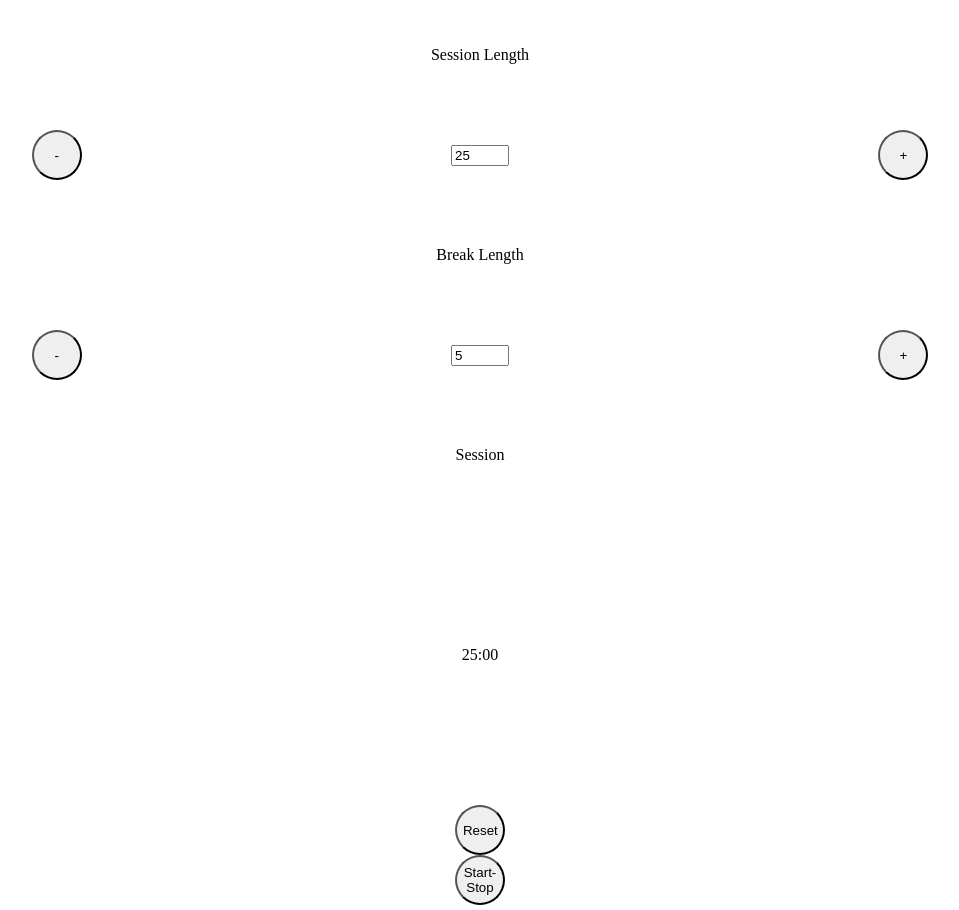
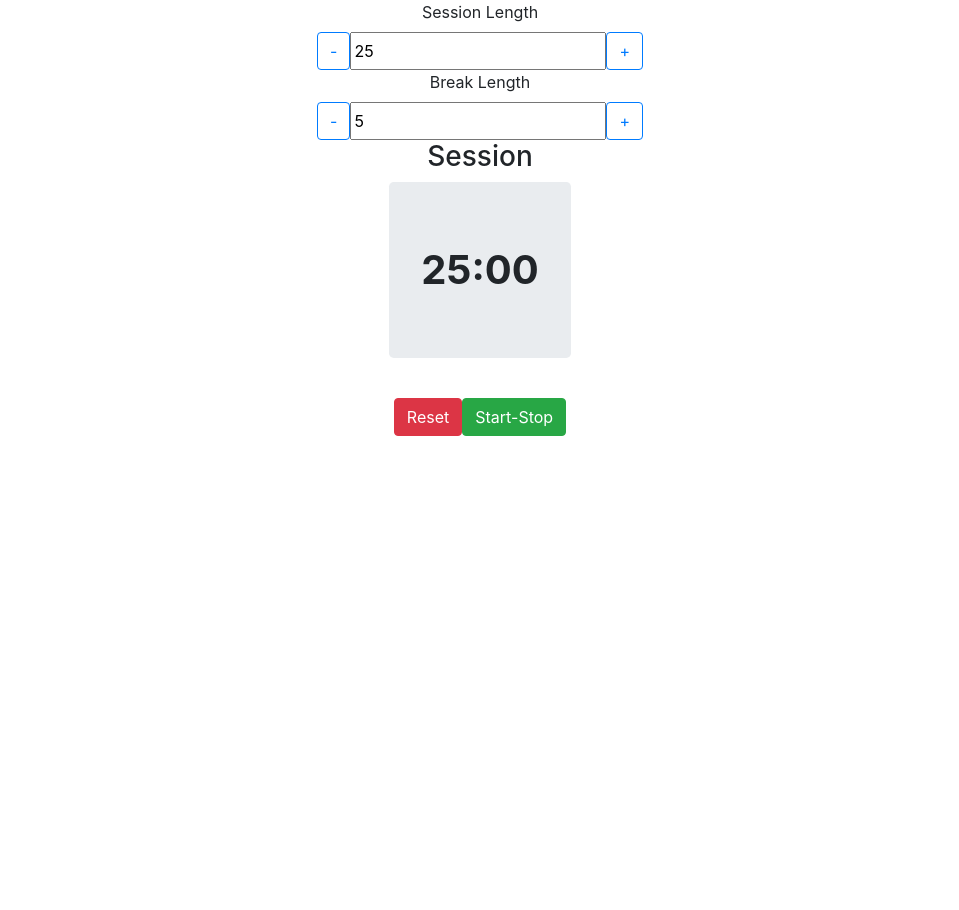
Before and after one commit to Farmanara/pomodoro, a React app: page / in a window 1280 px wide. Shown: the whole page, without its empty margins (160-1119 px from the left). After the commit the page ends 800 px from the top, so only its background shows below. Built offline with nearby package versions, Linux system fonts and the light colour scheme.

Commit message:
getting familiar with bootstrap

```diff
--- a/public/index.html
+++ b/public/index.html
@@ -1,31 +1,24 @@
 <!DOCTYPE html>
 <html lang="en">
   <head>
+    <!-- Required meta tags -->
     <meta charset="utf-8" />
-    <link rel="icon" href="%PUBLIC_URL%/favicon.ico" />
-    <meta name="viewport" content="width=device-width, initial-scale=1" />
-    <meta name="theme-color" content="#000000" />
     <meta
-      name="description"
-      content="Web site created using create-react-app"
+      name="viewport"
+      content="width=device-width,initial-scale=1, shrink-to-fit=no"
     />
-    <!--
-      manifest.json provides metadata used when your web app is installed on a
-      user's mobile device or desktop. See https://developers.google.com/web/fundamentals/web-app-manifest/
-    -->
-    <!--
-      Notice the use of %PUBLIC_URL% in the tags above.
-      It will be replaced with the URL of the `public` folder during the build.
-      Only files inside the `public` folder can be referenced from the HTML.
 
-      Unlike "/favicon.ico" or "favicon.ico", "%PUBLIC_URL%/favicon.ico" will
-      work correctly both with client-side routing and a non-root public URL.
-      Learn how to configure a non-root public URL by running `npm run build`.
-    -->
+    <!-- Bootstrap CSS -->
+    <link
+      rel="stylesheet"
+      href="https://cdn.jsdelivr.net/npm/bootstrap@4.5.3/dist/css/bootstrap.min.css"
+      integrity="sha384-TX8t27EcRE3e/ihU7zmQxVncDAy5uIKz4rEkgIXeMed4M0jlfIDPvg6uqKI2xXr2"
+      crossorigin="anonymous"
+    />
+
     <title>25-5-Clock</title>
   </head>
   <body>
-    <script src="https://cdn.freecodecamp.org/testable-projects-fcc/v1/bundle.js"></script>
     <noscript>You need to enable JavaScript to run this app.</noscript>
     <div id="root"></div>
     <!--
@@ -38,5 +31,16 @@
       To begin the development, run `npm start` or `yarn start`.
       To create a production bundle, use `npm run build` or `yarn build`.
     -->
+    <script
+      src="https://code.jquery.com/jquery-3.5.1.slim.min.js"
+      integrity="sha384-DfXdz2htPH0lsSSs5nCTpuj/zy4C+OGpamoFVy38MVBnE+IbbVYUew+OrCXaRkfj"
+      crossorigin="anonymous"
+    ></script>
+    <script
+      src="https://cdn.jsdelivr.net/npm/bootstrap@4.5.3/dist/js/bootstrap.bundle.min.js"
+      integrity="sha384-ho+j7jyWK8fNQe+A12Hb8AhRq26LrZ/JpcUGGOn+Y7RsweNrtN/tE3MoK7ZeZDyx"
+      crossorigin="anonymous"
+    ></script>
+    <script src="https://cdn.freecodecamp.org/testable-projects-fcc/v1/bundle.js"></script>
   </body>
 </html>
--- a/src/index.css
+++ b/src/index.css
@@ -1,78 +1,79 @@
-    html{
+/* * {
   margin: 0;
   padding: 0;
 }
-body{
+body {
   display: grid;
-    margin:0;
+  margin: 0;
+  background-color: cadetblue;
 }
 .container {
-
-    padding:5px;
+  padding: 5px;
   min-width: 365px;
   margin: 0 auto;
-    display:grid;
+  display: grid;
   grid-template-columns: 33% 33% 33%;
-    grid-template-rows: repeat(5,1fr) 3fr 1fr;
+  grid-template-rows: repeat(5, 1fr) 3fr 1fr;
   justify-content: space-around;
   justify-items: center;
   align-items: center;
+  border: 2px solid saddlebrown;
 }
-button{
+button {
   border-radius: 50%;
   height: 50px;
   width: 50px;
 }
-input{
+input {
   width: 50px;
 }
-#session-label{
+#session-label {
   grid-column: 2;
 }
 
-#session-decrement{
+#session-decrement {
   grid-column: 1;
   grid-row: 2;
 }
-#session-length{
+#session-length {
+  width: auto;
+
   grid-column: 2;
   grid-row: 2;
+  foi
 }
-#session-increment{
+#session-increment {
   grid-column: 3;
   grid-row: 2;
 }
 
-#break-label{
-
+#break-label {
   grid-column: 2;
   grid-row: 3;
 }
-#break-decrement{
+#break-decrement {
   grid-column: 1;
   grid-row: 4;
 }
-#break-length{
+#break-length {
   grid-column: 2;
   grid-row: 4;
 }
-#break-increment{
+#break-increment {
   grid-column: 3;
   grid-row: 4;
 }
-#timer-label{
-    grid-column: 2 ;
+#timer-label {
+  grid-column: 2;
   grid-row: 5;
 }
-#time-left{
+#time-left {
   grid-column: 2;
-    grid-row:6;
-
+  grid-row: 6;
 }
 
-.start-stop-reset-buttons
-{
+.start-stop-reset-buttons {
   display: grid;
   grid-column: 2;
   grid-row: 7;
-}
+} */
--- a/src/index.js
+++ b/src/index.js
@@ -1,209 +1,245 @@
-import React from 'react';
-import ReactDOM, { render } from 'react-dom';
-import './index.css';
-import alarm from '/home/fighter/mp/fccProjects/pomodoro/src/guitar.mp3'
+import React from "react";
+import ReactDOM, { render } from "react-dom";
+import "./index.css";
+import alarm from "/home/fighter/mp/fccProjects/pomodoro/src/guitar.mp3";
 
-class Clock extends React.Component{
-  constructor(props){
+class Clock extends React.Component {
+  constructor(props) {
     super(props);
 
-    this.state={
-      timer:1500,
-      sessionLength:25,
-      breakLength:5,
-      timerCounting:'OFF',
-      timerName:'Session',
-      minutes:25,
-      seconds:'00'
+    this.state = {
+      timer: 1500,
+      sessionLength: 25,
+      breakLength: 5,
+      timerCounting: "OFF",
+      timerName: "Session",
+      minutes: 25,
+      seconds: "00",
+    };
+
+    this.handleChange = this.handleChange.bind(this);
+    this.sessionDecrement = this.sessionDecrement.bind(this);
+    this.sessionIncrement = this.sessionIncrement.bind(this);
+    this.breakDecrement = this.breakDecrement.bind(this);
+    this.breakIncrement = this.breakIncrement.bind(this);
+    this.reset = this.reset.bind(this);
+    this.startStop = this.startStop.bind(this);
   }
 
-    this.handleChange=this.handleChange.bind(this);
-    this.sessionDecrement=this.sessionDecrement.bind(this);
-    this.sessionIncrement=this.sessionIncrement.bind(this);
-    this.breakDecrement=this.breakDecrement.bind(this);
-    this.breakIncrement=this.breakIncrement.bind(this);
-    this.reset=this.reset.bind(this);
-    this.startStop=this.startStop.bind(this);
+  sessionDecrement() {
+    if (this.state.sessionLength > 1)
+      this.setState({
+        sessionLength: this.state.sessionLength - 1,
+        minutes: this.state.minutes - 1,
+      });
   }
 
-
-
-
-
-
-  sessionDecrement(){
-    if(this.state.sessionLength>1)
+  sessionIncrement() {
+    if (this.state.sessionLength < 60) {
       this.setState({
-      sessionLength:this.state.sessionLength-1,
-      minutes:this.state.minutes-1
-    })
-  }
-
-  sessionIncrement(){
-    if(this.state.sessionLength<60){
-      this.setState({
-
-        sessionLength:this.state.sessionLength+1,
-        minutes:this.state.minutes+1
-
-         })
-
+        sessionLength: this.state.sessionLength + 1,
+        minutes: this.state.minutes + 1,
+      });
     }
   }
 
-
-  breakDecrement(){
-    if(this.state.breakLength>1){
+  breakDecrement() {
+    if (this.state.breakLength > 1) {
       this.setState({
-        breakLength:this.state.breakLength-1,
-      })
+        breakLength: this.state.breakLength - 1,
+      });
     }
   }
 
-  breakIncrement(){
-    if(this.state.breakLength<60){
+  breakIncrement() {
+    if (this.state.breakLength < 60) {
       this.setState({
-        breakLength:this.state.breakLength+1
-      })
+        breakLength: this.state.breakLength + 1,
+      });
     }
   }
 
-
-
-  handleChange(e){
-
+  handleChange(e) {
     //need to review regex topic
-    const re = /^[0-9\b]+$/
-    if (e.target.value === '' || re.test(e.target.value) &&e.target.value>0 && e.target.value<=60) {
-if(e.target.id=="session-length"){
-  this.setState({
-    sessionLength:e.target.value
-  },()=>{this.setState({timer:(this.state.sessionLength*60)})})
+    const re = /^[0-9\b]+$/;
+    if (
+      e.target.value === "" ||
+      (re.test(e.target.value) && e.target.value > 0 && e.target.value <= 60)
+    ) {
+      if (e.target.id == "session-length") {
+        this.setState(
+          {
+            sessionLength: e.target.value,
+          },
+          () => {
+            this.setState({ timer: this.state.sessionLength * 60 });
           }
-if(e.target.id=="break-length"){
-  this.setState({breakLength:e.target.value})
+        );
+      }
+      if (e.target.id == "break-length") {
+        this.setState({ breakLength: e.target.value });
       }
     }
   }
 
+  reset() {
+    this.setState({
+      timer: 1500,
+      sessionLength: 25,
+      breakLength: 5,
+      timerCounting: "OFF",
+      minutes: 25,
+      seconds: "00",
+      timerName: "Session",
+    });
 
-  reset(){
-    this.setState({
-      timer:1500,
-      sessionLength:25,
-      breakLength:5,
-      timerCounting:"OFF",
-     minutes:25,
-     seconds:'00',
-     timerName:'Session'
-    })
-
-
-    let beep=document.getElementById('beep');
+    let beep = document.getElementById("beep");
     beep.pause();
-    beep.currentTime=0;
-    clearInterval(this.interval)
+    beep.currentTime = 0;
+    clearInterval(this.interval);
   }
 
-startStop(){
-  switch (this.state.timerCounting){
-    case 'OFF':
+  startStop() {
+    switch (this.state.timerCounting) {
+      case "OFF":
         this.setState({
-        timerCounting:"ON",
-        timer:this.state.minutes*60
+          timerCounting: "ON",
+          timer: this.state.minutes * 60,
         });
-      this.interval=setInterval(()=> this.counter(),1000);
+        this.interval = setInterval(() => this.counter(), 1000);
         break;
 
-    case 'ON':
+      case "ON":
         this.setState({
-        timerCounting:'PAUSE'
+          timerCounting: "PAUSE",
         });
         break;
 
-    case 'PAUSE':
-      this.setState({timerCounting:'ON'});
+      case "PAUSE":
+        this.setState({ timerCounting: "ON" });
       default:
         break;
     }
   }
 
-
-counter(){
-  let beep= document.getElementById('beep')
-    if (this.state.timerCounting==='ON') {
-      const countDown = this.state.timer-1;
-      if (countDown>=0) {
-        const min =Math.floor(countDown/60);
-        const sec =countDown-min*60;
+  counter() {
+    let beep = document.getElementById("beep");
+    if (this.state.timerCounting === "ON") {
+      const countDown = this.state.timer - 1;
+      if (countDown >= 0) {
+        const min = Math.floor(countDown / 60);
+        const sec = countDown - min * 60;
 
         this.setState({
-          timer:countDown,
-          minutes:min<10? '0' +min:min,
-          seconds: sec<10? '0'+sec:sec
+          timer: countDown,
+          minutes: min < 10 ? "0" + min : min,
+          seconds: sec < 10 ? "0" + sec : sec,
         });
-        if (countDown===0){
-          beep.play()
+        if (countDown === 0) {
+          beep.play();
+        }
+      } else {
+        let ntimerName, ntimerLength, ntimer, nSec;
+        if (this.state.timerName === "Session") {
+          ntimerName = "Break";
+          ntimerLength = this.state.breakLength;
+        } else {
+          ntimerName = "Session";
+          ntimerLength = this.state.sessionLength;
+        }
+        ntimer = ntimerLength * 60;
+        //why?
+        ntimerLength = ntimerLength;
+        nSec = "00";
 
+        this.setState({
+          timerName: ntimerName,
+          timer: ntimer,
+          minutes: ntimerLength < 10 ? "0" + ntimerLength : ntimerLength,
+          seconds: nSec,
+        });
       }
     }
-          else {
-
-            let ntimerName,ntimerLength,ntimer,nSec;
-            if (this.state.timerName==='Session'){
-    ntimerName='Break';ntimerLength=this.state.breakLength
-
-            }
-          else{
-            ntimerName='Session';
-            ntimerLength=this.state.sessionLength
-          }
-            ntimer=ntimerLength*60;
-              //why?
-              ntimerLength=ntimerLength;
-              nSec='00'
-
-            this.setState({
-
-              timerName:ntimerName,
-              timer:ntimer,
-              minutes:ntimerLength<10?'0'+ntimerLength:ntimerLength,
-              seconds:nSec,
-
-            });
-
   }
 
-    }
+  render() {
+    return (
+      <div className=" container-sm text-center vertical-center">
+        <label id="session-label">Session Length</label>
+        <div className="row justify-content-center">
+          <button
+            className="btn btn-outline-primary"
+            type="button"
+            id="session-decrement"
+            onClick={this.sessionDecrement}
+          >
+            -
+          </button>
+          <input
+            id="session-length"
+            pattern="[0-9]*"
+            type="text"
+            value={this.state.sessionLength}
+            onChange={this.handleChange}
+          ></input>
+          <button
+            className="btn btn-outline-primary"
+            id="session-increment"
+            onClick={this.sessionIncrement}
+          >
+            +
+          </button>
+        </div>
+        <label id="break-label">Break Length</label>
 
-
-}
-
-
-
-render(){
-
-      return(
-    <div className="container" >
-      <label id="session-label">Session Length</label>
-      <button id="session-decrement" onClick={this.sessionDecrement}>-</button>
-      <input id="session-length" pattern="[0-9]*" type="text"  value={this.state.sessionLength} onChange={this.handleChange} ></input>
-      <button id="session-increment" onClick={this.sessionIncrement}>+</button>
-      <label  id="break-label">Break Length</label>
-      <button id="break-decrement" onClick={this.breakDecrement}>-</button>
-      <input id="break-length" type="text" value={this.state.breakLength} onChange={this.handleChange} ></input>
-      <button id="break-increment" onClick={this.breakIncrement}>+</button>
-      <div id="timer-label" >{this.state.timerName}</div>
-      <p id="time-left"  >{this.state.minutes}:{this.state.seconds} </p>
-      <div className="start-stop-reset-buttons">
-      <button id="reset" onClick={this.reset}>Reset</button>
-      <button id ="start_stop"onClick={this.startStop}>Start-Stop</button>
+        <div className="row justify-content-center">
+          <button
+            className="btn btn-outline-primary"
+            id="break-decrement"
+            onClick={this.breakDecrement}
+          >
+            -
+          </button>
+          <input
+            id="break-length"
+            type="text"
+            value={this.state.breakLength}
+            onChange={this.handleChange}
+          ></input>
+          <button
+            className="btn btn-outline-primary"
+            id="break-increment"
+            onClick={this.breakIncrement}
+          >
+            +
+          </button>
+        </div>
+        <div>
+          <div className="h3" id="timer-label">
+            {this.state.timerName}
+          </div>
+        </div>
+        <div className="row h1 justify-content-center">
+          <div className="jumbotron font-weight-bold" id="time-left">
+            {this.state.minutes}:{this.state.seconds}{" "}
+          </div>
+        </div>
+        <div>
+          <button className="btn btn-danger" id="reset" onClick={this.reset}>
+            Reset
+          </button>
+          <button
+            className="btn btn-success"
+            id="start_stop"
+            onClick={this.startStop}
+          >
+            Start-Stop
+          </button>
         </div>
         <audio id="beep" src={alarm}></audio>
       </div>
-
     );
   }
 }
 
-ReactDOM.render(<Clock/>,document.getElementById("root"))
+ReactDOM.render(<Clock />, document.getElementById("root"));
```
Lines whose indentation alone changed are shown as unchanged.
